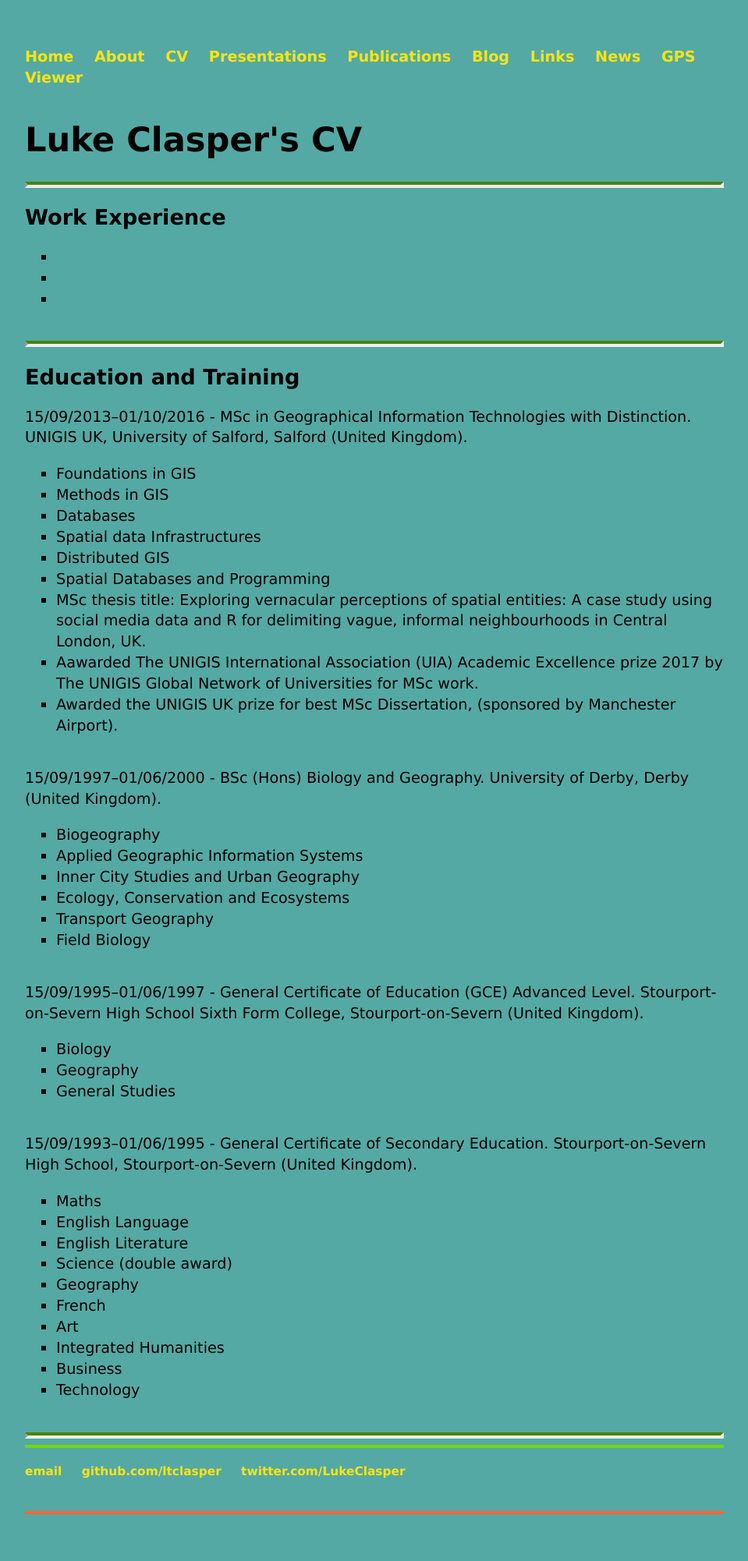
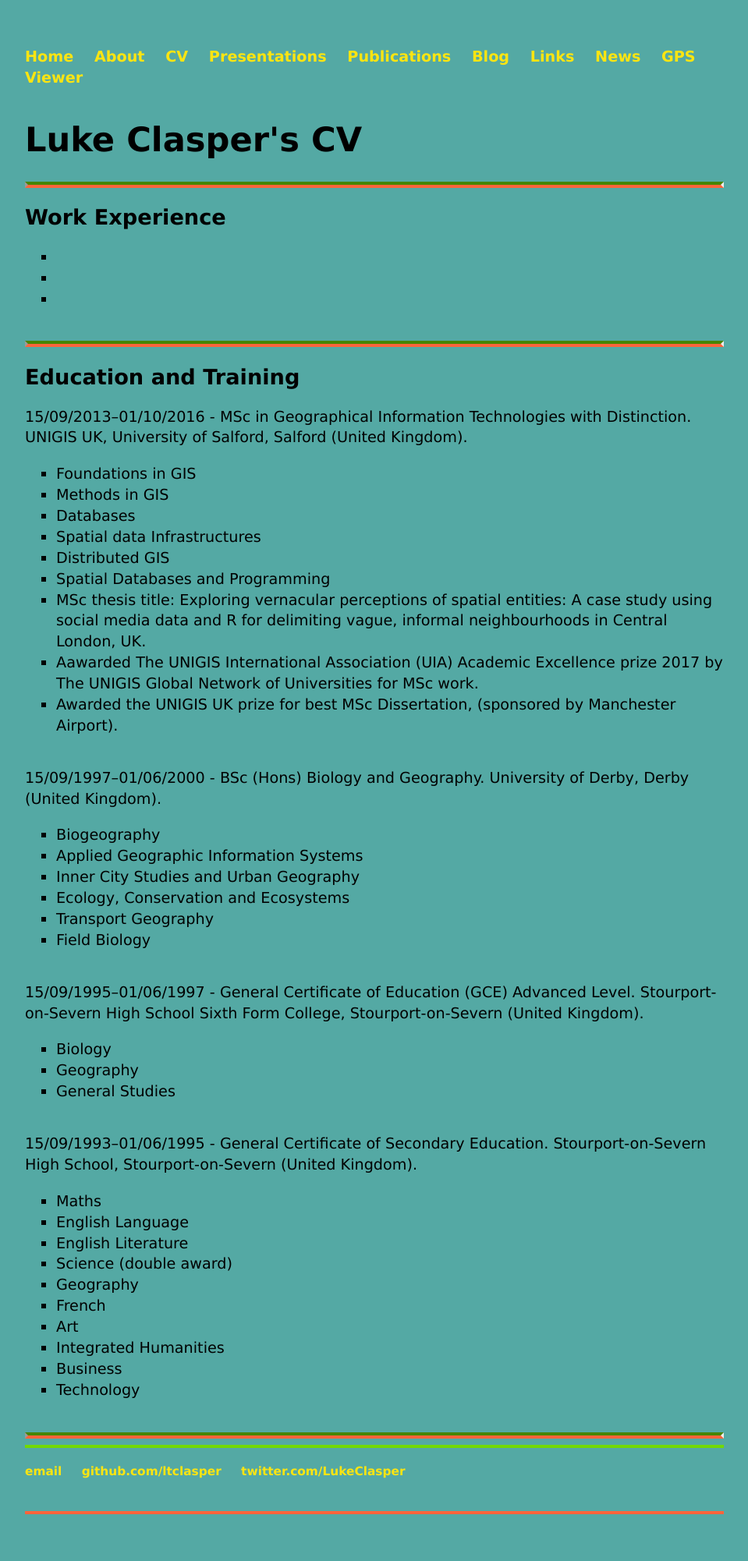
Before and after one commit to ltclasper/ltclasper.github.io, a Jekyll site: the page built from cv/index.html, in a window 1280 px wide. Shown: the whole page at 78% size, without its empty margins (160-1119 px from the left). Built offline with Jekyll 4.4.1, drawn with Linux system fonts in a browser that asks for light colours.

Commit message:
Update main.css

```diff
--- a/css/main.css
+++ b/css/main.css
@@ -62,6 +62,7 @@ ul.posts li {
 }
 hr {
     border-top: 4px solid #72D903;
+    border-bottom: 4px solid #FD643B;
     display: block;
     margin-top: 0.5em;
     margin-bottom: 0.5em;
```
